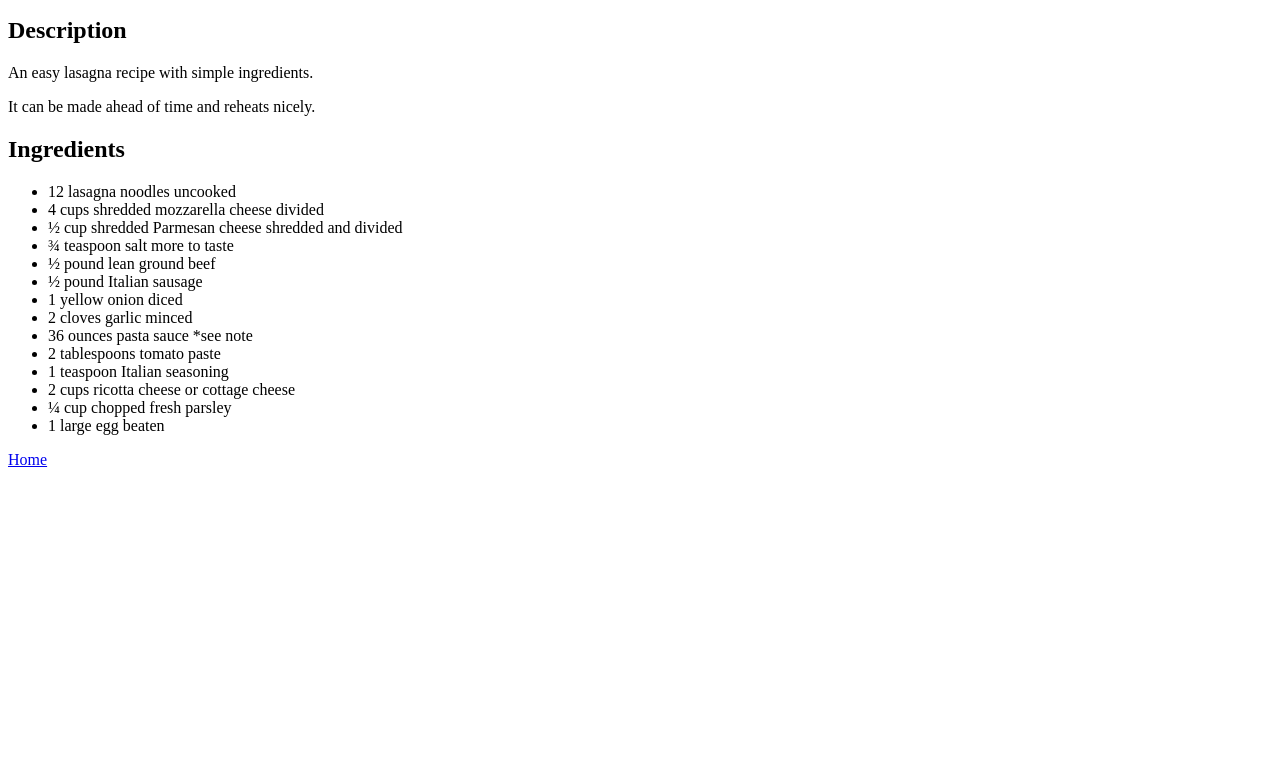
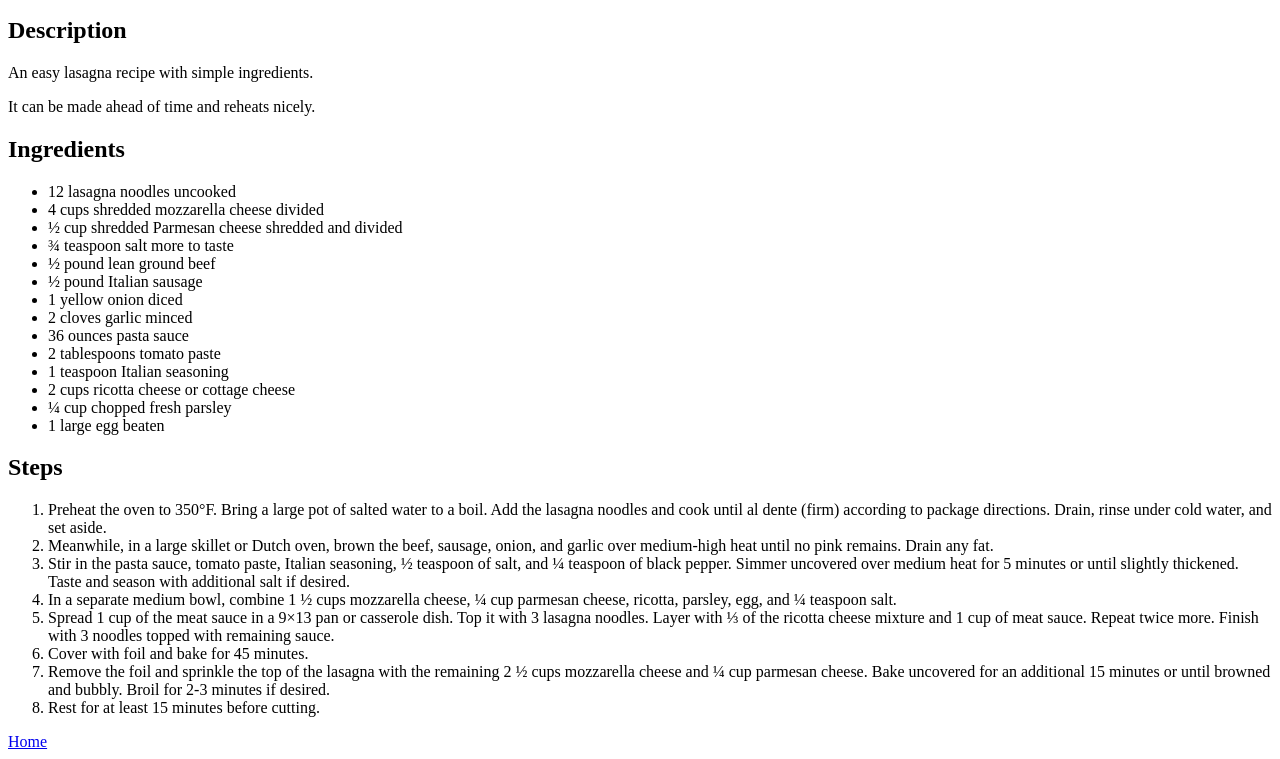
Before and after one commit to catmead/odin-recipes, a plain HTML site: page recipes/lasagna.html in a window 1280 px wide. Shown: the part 101-860 px from the top of the page. Before the commit the page ends 800 px from the top, so only its background shows below. Drawn offline with Linux system fonts and the light colour scheme.

Commit message:
Add recipe steps

```diff
--- a/recipes/lasagna.html
+++ b/recipes/lasagna.html
@@ -23,14 +23,25 @@
         <li>½ pound Italian sausage</li>
         <li>1 yellow onion diced</li>
         <li>2 cloves garlic minced</li>
-        <li>36 ounces pasta sauce *see note</li>
+        <li>36 ounces pasta sauce</li>
         <li>2 tablespoons tomato paste</li>
         <li>1 teaspoon Italian seasoning</li>
         <li>2 cups ricotta cheese or cottage cheese</li>
         <li>¼ cup chopped fresh parsley</li>
         <li>1 large egg beaten</li>
+    </ul>
 
-    </ul>
+    <h2>Steps</h2>
+    <ol>
+        <li>Preheat the oven to 350°F. Bring a large pot of salted water to a boil. Add the lasagna noodles and cook until al dente (firm) according to package directions. Drain, rinse under cold water, and set aside.</li>
+        <li>Meanwhile, in a large skillet or Dutch oven, brown the beef, sausage, onion, and garlic over medium-high heat until no pink remains. Drain any fat.</li>
+        <li>Stir in the pasta sauce, tomato paste, Italian seasoning, ½ teaspoon of salt, and ¼ teaspoon of black pepper. Simmer uncovered over medium heat for 5 minutes or until slightly thickened. Taste and season with additional salt if desired.</li>
+        <li>In a separate medium bowl, combine 1 ½ cups mozzarella cheese, ¼ cup parmesan cheese, ricotta, parsley, egg, and ¼ teaspoon salt.</li>
+        <li>Spread 1 cup of the meat sauce in a 9×13 pan or casserole dish. Top it with 3 lasagna noodles. Layer with ⅓ of the ricotta cheese mixture and 1 cup of meat sauce. Repeat twice more. Finish with 3 noodles topped with remaining sauce.</li>
+        <li>Cover with foil and bake for 45 minutes. </li>
+        <li>Remove the foil and sprinkle the top of the lasagna with the remaining 2 ½ cups mozzarella cheese and ¼ cup parmesan cheese. Bake uncovered for an additional 15 minutes or until browned and bubbly. Broil for 2-3 minutes if desired.</li>
+        <li>Rest for at least 15 minutes before cutting.</li>
+    </ol>
 
     <a href="../index.html">Home</a>
 </body>
```
